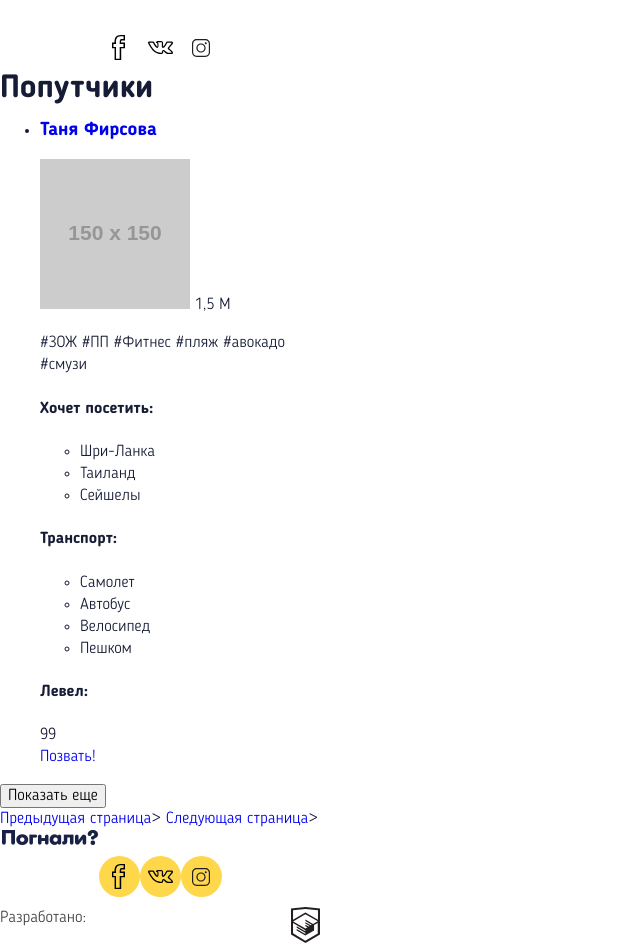
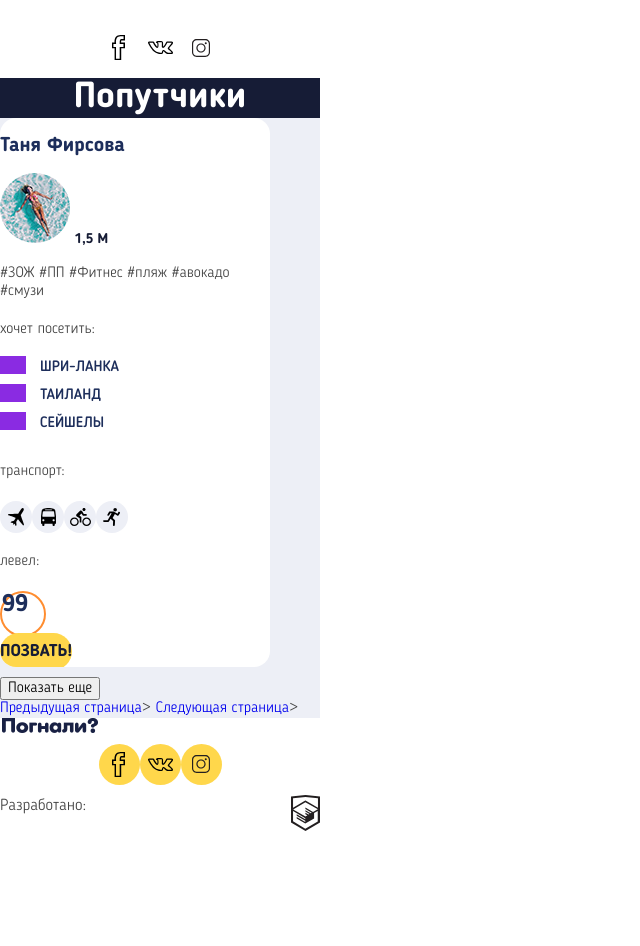
Before and after one commit to zimiki/824601-pognali-18, a plain HTML site: page source/catalog.html in a window 1280 px wide. Shown: the part 432-1378 px from the top of the page, without its empty margins (0-640 px from the left). After the commit the page ends 1313 px from the top, so only its background shows below. Drawn offline with nearby package versions, Linux system fonts and the light colour scheme; files that its build step writes are made by us from their sources; placeholder pictures from the web are drawn by us.

Commit message:
Добавляет блоки catalog.less move.less

```diff
--- a/source/catalog.html
+++ b/source/catalog.html
@@ -54,15 +54,15 @@
 
     <section class="catalog">
       <h2 class="visually-hidden">Список попутчиков</h2>
-      <ul class="catalog__list">
+      <ul class="catalog__list reset-list">
         <li class="catalog__profile">
           <h3 class="catalog__user-name"><a href="#">Таня Фирсова</a></h3>
-          <img class="catalog__photo photo--tanya" src="https://via.placeholder.com/150x150" width="150" height="150"
+          <img class="catalog__photo" src="img/firsova-mobile@1x.jpg" width="70" height="70"
             alt="Таня Фирсова">
           <span class="catalog__user-likes">1,5 М</span>
           <p class="catalog__tags">#ЗОЖ #ПП #Фитнес #пляж #авокадо #смузи</p>
           <h4 class="catalog__heading">Хочет посетить:</h4>
-          <ul class="catalog__visit-list">
+          <ul class="catalog__visit-list reset-list">
             <li class="catalog___country flag flag--sri-lanka">Шри-Ланка</li>
             <li class="catalog___country flag flag--thailand">Таиланд</li>
             <li class="catalog___country flag flag--seychelles">Сейшелы</li>
@@ -79,10 +79,10 @@
             </div>
             <div class="catalog__level-wrapper">
               <h4 class="catalog__heading">Левел:</h4>
-              <span class="user__level-value">99</span>
+              <span class="catalog__user-level">99</span>
             </div>
           </div>
-          <a class="catalog__call" href="respond.html">Позвать!</a>
+          <a class="catalog__call button" href="respond.html">Позвать!</a>
         </li>
 
         <!-- Сделаю остальных также, если это верна яразметка -->
--- /dev/null
+++ b/source/less/blooks/catalog.less
@@ -0,0 +1,72 @@
+.catalog {
+  .light-theme();
+  font-size: 15px;
+  line-height: 18px;
+}
+
+.catalog__user-name a {
+  font-size: 20px;
+  line-height: 20px;
+  color: #1d2e5b;
+  font-weight: bold;
+}
+
+.catalog__profile {
+  width: 270px;
+  background-color: #ffffff;
+  border-radius: 16px;
+  overflow: hidden;
+  margin-bottom: 10px;
+}
+
+.catalog__photo {
+  border-radius: 50%;
+}
+
+.catalog__user-likes {
+  font-size: 14px;
+  line-height: 21px;
+  color: #161c35;
+  font-weight: bold;
+}
+
+.catalog__heading {
+  font-weight: normal;
+  text-transform: lowercase;
+}
+
+.catalog__visit-list {
+  display: flex;
+  flex-direction: column;
+}
+
+.catalog___country {
+  position: relative;
+  color: #1d2e5b;
+  text-transform: uppercase;
+  font-weight: 600;
+  padding-left: 40px;
+  margin-bottom: 10px;
+}
+
+.catalog___country::before {
+  content: "";
+  position: absolute;
+  top: -3px;
+  left: 0;
+  width: 26px;
+  height: 18px;
+  background-color: blueviolet;
+}
+
+.catalog__user-level {
+  display: block;
+  width: 46px;
+  height: 46px;
+  font-size: 24px;
+  line-height: 24px;
+  font-weight: bold;
+  color: #1d2e5b;
+  border: 2px #ff8d30 solid;
+  border-radius: 50%;
+}
--- /dev/null
+++ b/source/less/blooks/move.less
@@ -0,0 +1,34 @@
+.move {
+  display: flex;
+  flex-wrap: wrap;
+  list-style: none;
+  margin: 0;
+  padding: 0;
+}
+
+.move__item {
+  font-size: 0;
+  width: 32px;
+  height: 32px;
+  background-color: #edeff6;
+  background-repeat: no-repeat;
+  background-position: center;
+  background-size: auto 18px;
+  border-radius: 50%;
+}
+
+.move__item--avia {
+  background-image: url("../img/plane.svg");
+}
+
+.move__item--bus {
+  background-image: url("../img/bus.svg");
+}
+
+.move__item--bike {
+  background-image: url("../img/bike.svg");
+}
+
+.move__item--onfoot {
+  background-image: url("../img/run.svg");
+}
--- a/source/less/style.less
+++ b/source/less/style.less
@@ -8,6 +8,8 @@
 @import "blooks/companions.less";
 @import "blooks/join.less";
 @import "blooks/page-footer.less";
+@import "blooks/catalog.less";
+@import "blooks/move.less";
 
 *,
 *::after,
@@ -75,6 +77,12 @@ img {
 }
 
 .page__title {
+  font-size: 36px;
+  line-height: 40px;
+  color: #ffffff;
+  font-weight: bold;
+  background-color: #161c36;
+  text-align: center;
   margin: 0;
 }
 
```
